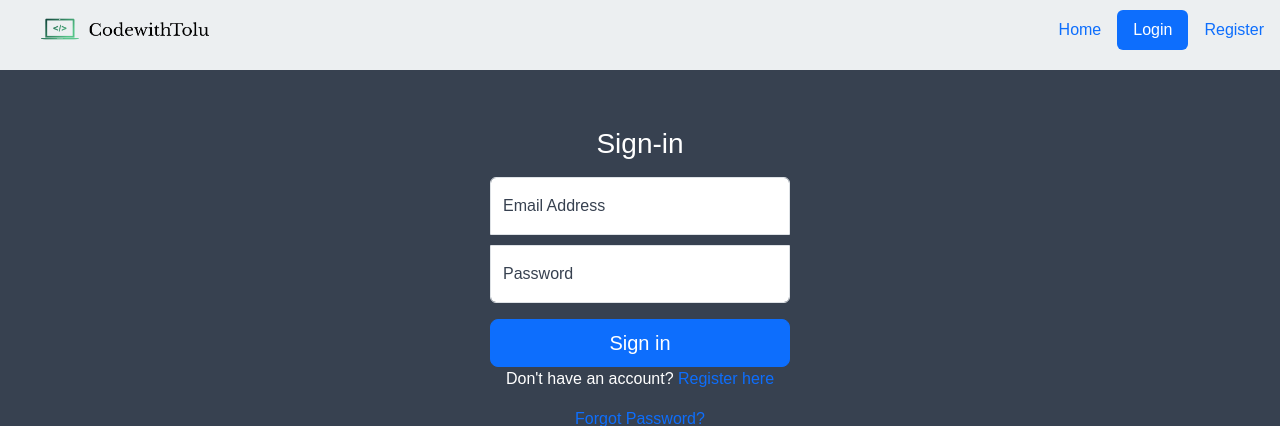
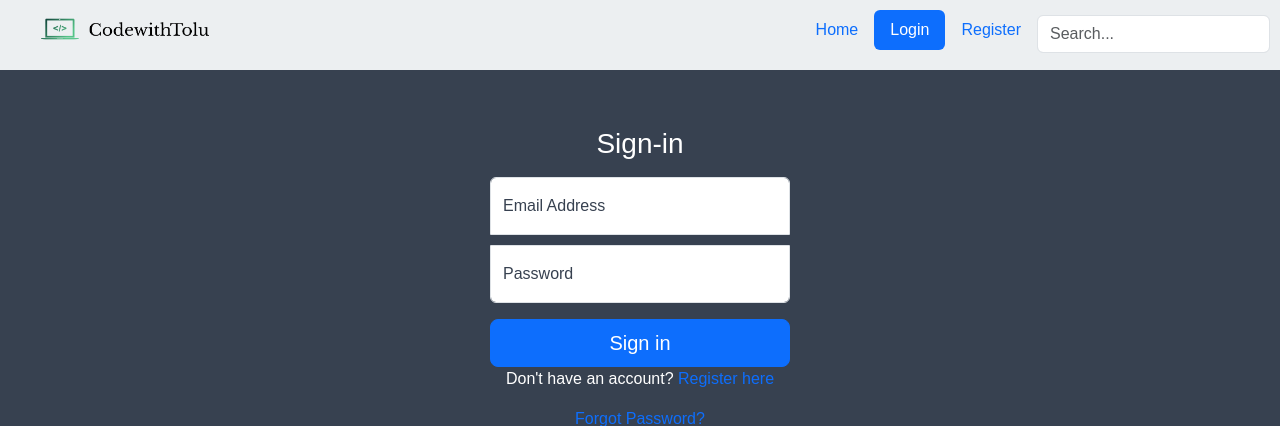
Before and after one commit to Goddy01/Blogging-Site-Genuine-, a Django app: page /login/ in a window 1280 px wide. Shown: the top 426 px of the page. Run offline with Django 4.2, Linux system fonts and the light colour scheme; some libraries are stand-ins or nearby versions.

Commit message:
added the search bar

```diff
--- a/blog_app/views.py
+++ b/blog_app/views.py
@@ -9,7 +9,7 @@ def home_page(request):
 
     queries = ""
     if request.GET:
-        queries = request.GET
+        queries = request.GET['query']
     context['queries'] = queries
 
     context['blog_posts'] = blog_posts
--- a/templates/base.html
+++ b/templates/base.html
@@ -40,6 +40,11 @@
                     </ul>
 
                   {% endwith %}
+                  <div class="search-bar mt-sm-2 mr-2">
+                        <form method="get">
+                            <input type="search" name="query" id="query_id" placeholder="Search..." class="form-control">
+                        </form>
+                  </div>
               </div>
             </header>
           </div>
--- a/templates/snippets/header.html
+++ b/templates/snippets/header.html
@@ -31,6 +31,7 @@
         padding-top: 30px;
         /* background-color: red; */
         width: 100%;
+        padding-right: 10px;
     }
 
 
```
